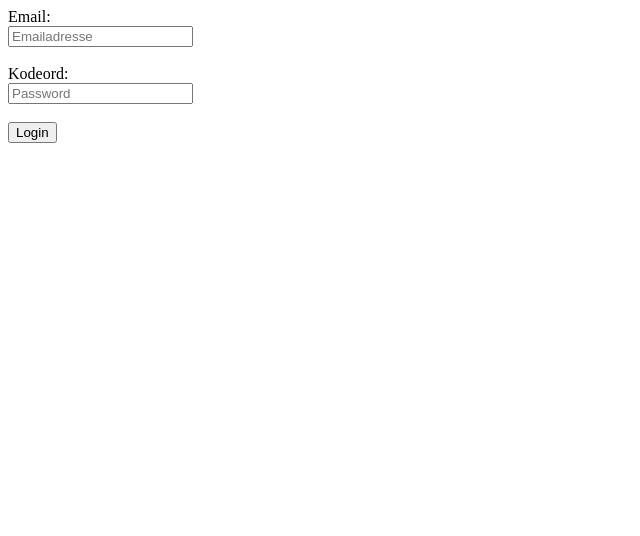
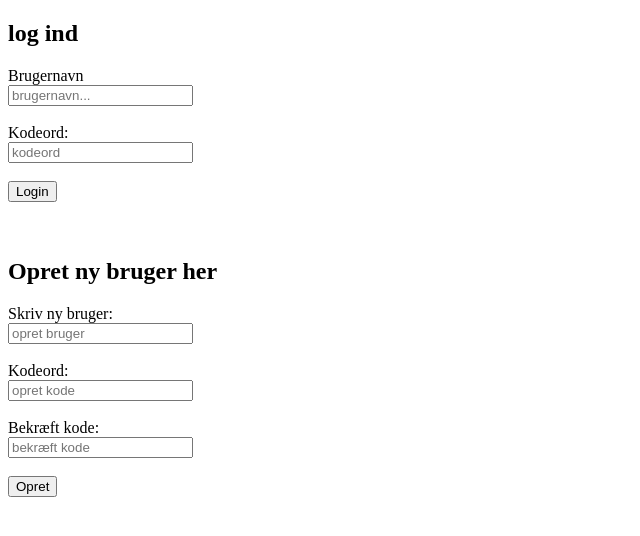
Before and after one commit to hamderhc/Hold24, a plain HTML site: page index/login_index/login.html in a window 1280 px wide. Shown: the whole page, without its empty margins (0-640 px from the left). Drawn offline with Linux system fonts and the light colour scheme.

Commit message:
login systemet burde virke nu

```diff
--- a/index/login_index/DBcostumer.js
+++ b/index/login_index/DBcostumer.js
@@ -1,22 +1,62 @@
 
 var listCustomers = JSON.parse(localStorage.getItem('customerInformationList')) || [];
+/*
 listCustomers.push(new ClassCostumer("Stine","Lønborg","stine-aif@hotmail.com","1234"));
 listCustomers.push(new ClassCostumer("Jonathan","Mostov","jmmostov2603@gmail.com","4321"));
-listCustomers.push(new ClassCostumer("Ramazan","Akbas","r.akbas@outlook.dk","1996"));
+listCustomers.push(new ClassCostumer("Ramazan","Akbas","akbas","1996"));
 listCustomers.push(new ClassCostumer("Hans-Christian","Albertsen","HC@gmail.dk","1111"));
+*/
 
-localStorage.setItem('costumerInformationList', JSON.stringify(listCustomers));
 
 function login() {
-    var username = document.getElementById('email').value;
+    var userInput = document.getElementById('myUsername').value;
     var passwo = document.getElementById('pwd').value;
 
-    for(var i = 0; i < listCustomers.length; i++) {
-        if(username == listCustomers[i].email && passwo == listCustomers[i].kodeord) {
-            console.log("you are logged in ");
+
+    for (var i = 0; i < listCustomers.length; i++) {
+        if (userInput == listCustomers[i].firstName && passwo == listCustomers[i].pwd) {
+           console.log("you have been logged in as " + userInput);
+           return;
+        }
+        if(userInput =="") {
+            console.log("enter username please");
             return;
-        }else{
-    console.log("Forkert password eller email...");
+        }
+
+    }
+    console.log("incorrect password or username");
+
+}
+
+function registerNewUser() {
+    var registerNewUser = document.getElementById('newUser').value;
+    var registerNewPwd = document.getElementById('newPwd').value;
+    var verifyNewPassword = document.getElementById('verifyNewPwd').value;
+    var information = {
+        firstName: document.getElementById('newUser').value,
+        pwd: document.getElementById('newPwd').value,
+        verifyPwd: document.getElementById('verifyNewPwd').value
+    }
+
+    for(var i =0; i< listCustomers.length; i++ ){
+        if(registerNewUser == listCustomers[i].firstName) {
+            alert("user is taken");
+            return;
+        }
+        if(registerNewPwd.length <8) {
+            console.log("Password has to be more than 8 characters");
+            return;
+        }
+        if(registerNewPwd!=verifyNewPassword) {
+            console.log("please write the same password as above");
+            return;
+        }
+        if(registerNewUser == null || registerNewUser == "") {
+            console.log("username cannot be empty, please choose one");
+            return;
         }
     }
+    listCustomers.push(information);
+    localStorage.setItem('customerInformationList',JSON.stringify(listCustomers));
+
 }
--- a/index/login_index/classCostumer.js
+++ b/index/login_index/classCostumer.js
@@ -1,4 +1,3 @@
-
 class ClassCostumer {
     constructor(fornavn, efternavn, email, kodeord){
         this.fornavn = fornavn;
@@ -6,4 +5,5 @@ class ClassCostumer {
         this.email = email;
         this.kodeord = kodeord;
     }
+
 }
--- a/index/login_index/login.html
+++ b/index/login_index/login.html
@@ -7,18 +7,43 @@
         <script src="DBcostumer.js"></script>
     </head>
     <body>
+
+    <!-- Log ind-->
+    <h2>log ind</h2>
     <form class="login">
-    Email:
+        Brugernavn
         <br>
-    <input id="email" type="text" name="email" placeholder="Emailadresse">
+        <input id="myUsername" type="text" name="username" placeholder="brugernavn...">
         <br>
         <br>
         Kodeord:
         <br>
-    <input id="pwd" type="password" name="kodeord" placeholder="Password">
+        <input id="pwd" type="password" name="kodeord" placeholder="kodeord">
         <br>
         <br>
         <button id="btn" type="submit" style="cursor: pointer;" onclick="login()">Login</button>
     </form>
+    <br>
+    <br>
+    <h2> Opret ny bruger her</h2>
+<!-- opret bruger-->
+    <form class="login">
+        Skriv ny bruger:
+        <br>
+        <input id="newUser" type="text" name="username" placeholder="opret bruger">
+        <br>
+        <br>
+        Kodeord:
+        <br>
+        <input id="newPwd" type="password" name="kodeord" placeholder="opret kode">
+        <br>
+        <br>
+        Bekræft kode:
+        <br>
+        <input id="verifyNewPwd" type="password" name ="kodeord" placeholder="bekræft kode">
+        <br>
+        <br>
+        <button id="newBtn" type="submit" style="cursor: pointer;" onclick="registerNewUser()">Opret</button>
+    </form>
     </body>
     </html>
```
Also changed, not shown: index/login_index/test.html (added, +3 -0 lines), 1 other file. Lines whose indentation alone changed are shown as unchanged.
